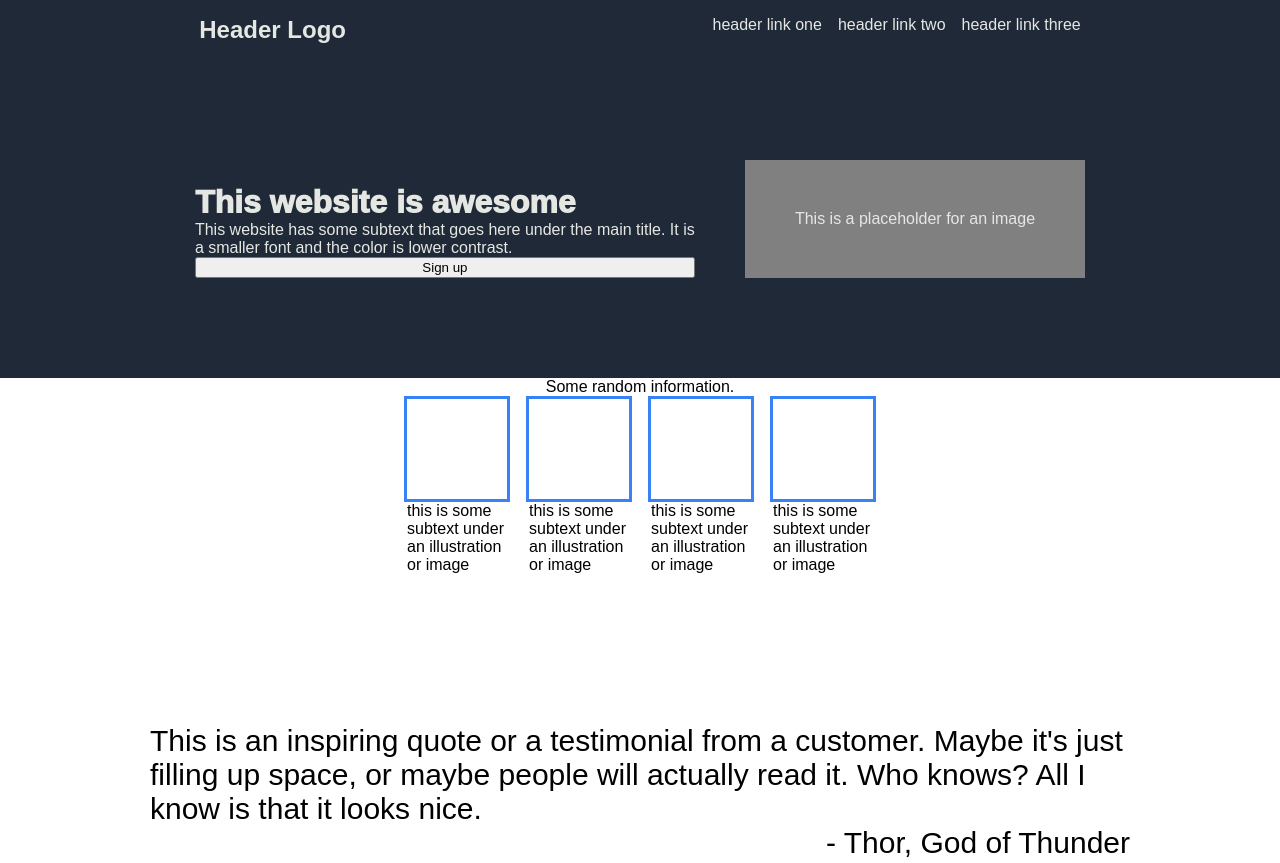
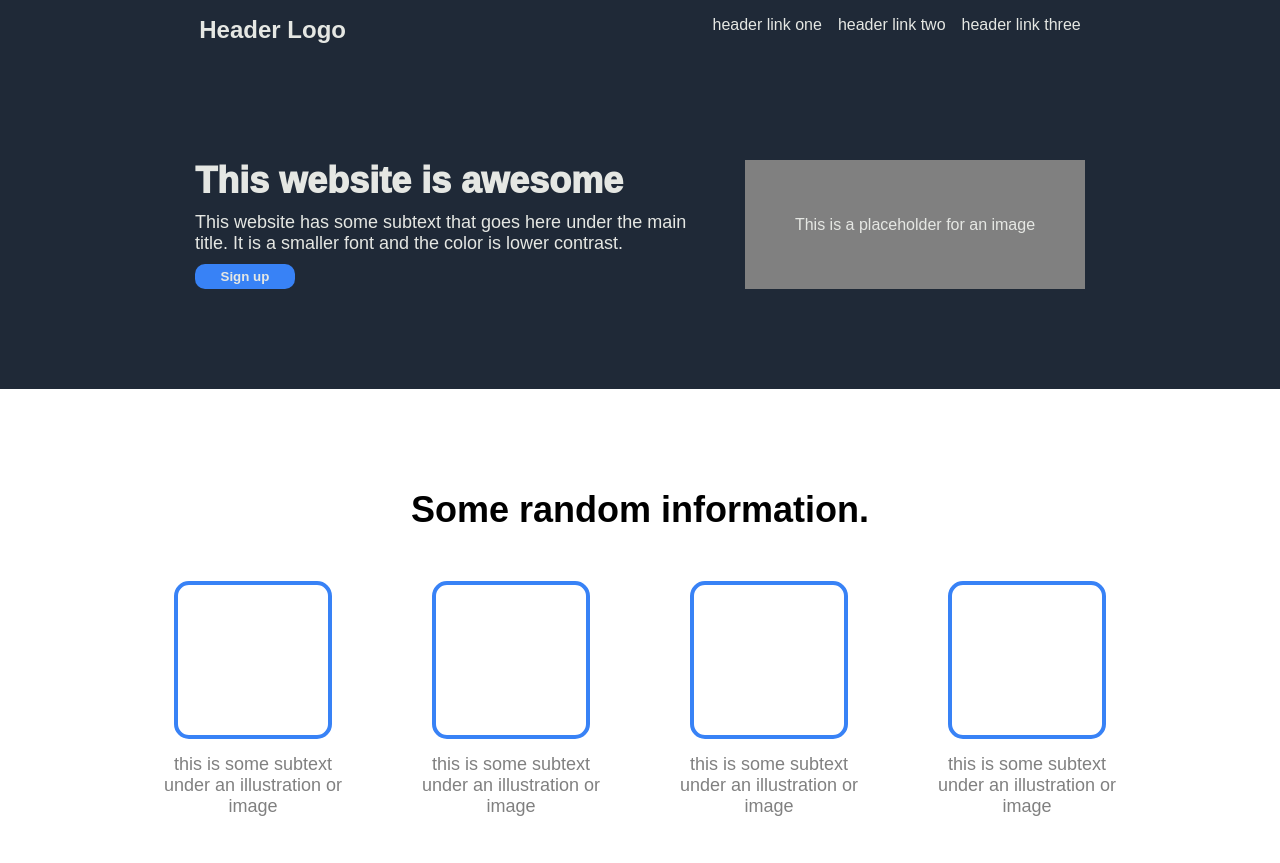
Before and after one commit to ind3ci5ive/landing-page-project, a plain HTML site: page index.html in a window 1280 px wide. Shown: the top 863 px of the page. Drawn offline with Linux system fonts and the light colour scheme.

Commit message:
Stylize middle of landing page

```diff
--- a/index.html
+++ b/index.html
@@ -48,7 +48,7 @@
                     This website has some subtext that goes here under the main title.
                     It is a smaller font and the color is lower contrast.
 
-                    <button>Sign up</button>
+                    <button class="top-button">Sign up</button>
 
                 </div>
 
--- a/styles.css
+++ b/styles.css
@@ -41,6 +41,15 @@ h1 {
     font-weight: 1000;
 }
 
+button {
+
+    max-width: 100px;
+    border-radius: 10px;
+    border-style: none;
+    padding: 5px;
+    font-weight: 900;
+}
+
 
 .header {
 
@@ -60,7 +69,7 @@ h1 {
     gap: 50px;
     background-color: #1f2937;
     color: #e5e7e3;
-    padding: 100px 100px;
+    padding: 100px;
 }
 
 .top-content-left {
@@ -69,6 +78,15 @@ h1 {
     flex-direction: column;
     max-width: 500px;
     justify-content: flex-end;
+    gap: 10px;
+    font-size: 18px;
+}
+
+.top-button {
+
+    background-color: #3882F6;
+    color: #e5e7e3;
+    padding: 5px;
 }
 
 
@@ -81,39 +99,50 @@ h1 {
 }
 
 
-
 .middle-content {
 
     display: flex;
     flex-direction: column;
+    justify-content: space-around;
     align-items: center;
+    padding: 100px;
+    font-size: 36px;
+    font-weight: 900;
 }
 
 .blue-box-container {
 
     display: flex;
-    gap: 16px;
+    gap: 100px;
 }
 
 .blue-box {
 
     border: solid;
     border-color: #3882F6;
-    min-width: 100px;
-    min-height: 100px;
+    border-radius: 15px;
+    border-width: 4px;
+    min-width: 150px;
+    min-height: 150px;
     flex-shrink: 0;
+    margin-top: 50px;
+    margin-bottom: 15px;
 }
 
 .image-subtext-container {
 
     display: flex;
     flex-direction: row;
-    gap: 22px;
+    gap: 58px;
 }
 
 .image-subtext {
 
-    max-width: 100px;
+    max-width: 200px;
+    font-size: 18px;
+    font-weight: 1;
+    text-align: center;
+    color: gray;
 }
 
 
```
